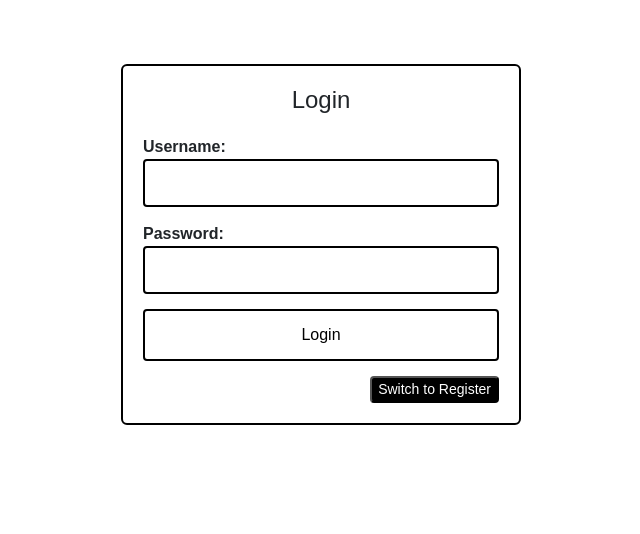
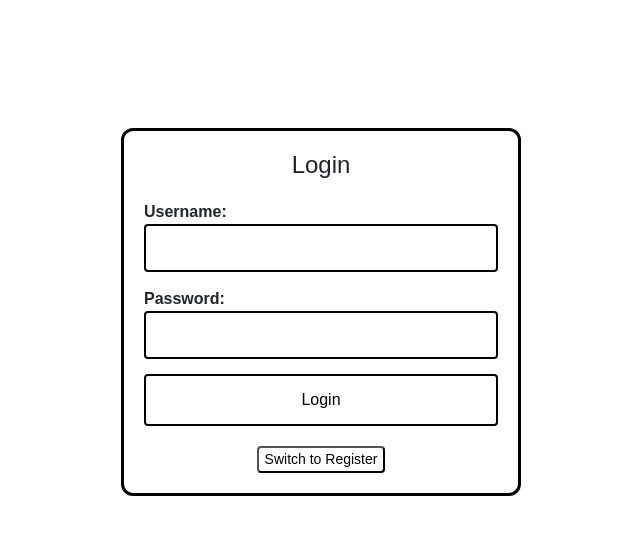
Before and after one commit to hamishmcgregor3/SongChef, a React (Create React App) app in the folder SongChef/ClientApp/: page / in a window 1280 px wide. Shown: the top 534 px of the page, without its empty margins (319-959 px from the left). Built offline with nearby package versions, Linux system fonts and the light colour scheme; the HTML template or start-up script is replaced by a standard one; a web font is replaced by a local one.

Commit message:
new login styles

```diff
--- a/SongChef/ClientApp/src/styles/LoginStyles.css
+++ b/SongChef/ClientApp/src/styles/LoginStyles.css
@@ -1,10 +1,10 @@
 .login-container {
     max-width: 400px;
     margin: 0 auto;
-    margin-top: 5%;
+    margin-top: 10%;
     padding: 20px;
-    border: 2px solid black;
-    border-radius: 6px;
+    border: 3px solid black;
+    border-radius: 12px;
     background-color: white;
     font-family: "forma-djr-micro", sans-serif;
     font-weight: 700;
@@ -47,8 +47,8 @@ input[type="password"] {
 }
 
 .submit-button:hover {
-    background-color: black;
-    color: white;
+    background-color: lime;
+    color: black;
 }
 
 .message {
@@ -58,18 +58,18 @@ input[type="password"] {
 }
 
 .button-container {
+    margin-top: 20px;
     display: flex;
-    justify-content: flex-end;
+    justify-content: center;
 }
 
 .toggle-button {
-    background-color: black;
-    color: white;
+    background-color: white;
+    color: black;
     font-size: 14px;
     border-radius: 4px;
 }
 
 .toggle-button:hover {
-    background-color: white;
-    color: black;
+    background-color: orange;
 }
```
